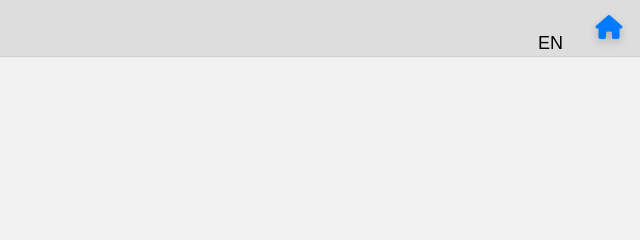
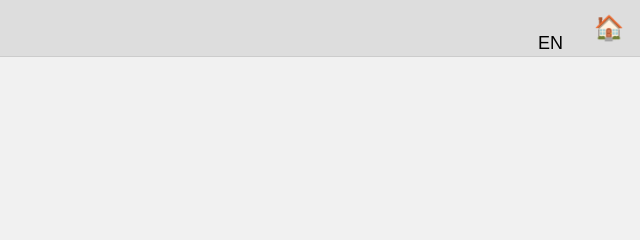
Before and after one commit to Nazar63844/pfl, a plain HTML site: page pict.html in a window 1280 px wide. Shown: the top 240 px of the page, 640-1280 px from the left. Drawn offline with nearby package versions, Linux system fonts and the light colour scheme.

Commit message:
Replace home icon with emoji in pict.html
Removed styles and icon for home link, replaced with emoji.

```diff
--- a/pict.html
+++ b/pict.html
@@ -55,18 +55,6 @@ hr {
   pointer-events: auto;
   transform: translateY(0);
 }
-#dm {
-  z-index: 1000;
-  color: #007bff;
-  border: none;
-  outline: none;
-  font-size: 24px;
-  cursor: pointer;
-  text-shadow: 0 4px 10px rgba(0, 0, 0, 0.2);
-}
-#dm:hover {
-  color: #0056b3;
-}
 body { margin-top: 55px}
 .navbar {
   position: fixed;
@@ -92,7 +80,7 @@ a {text-decoration: none;}
 </style>
 <body class="w3-light-grey">
 <div class="w3-container w3-border-bottom navbar">
-<h3>Мої картини <a href="index.html" class="w3-right" title="На головну"><i id="dm" class="fa-solid fa-house"></i></a></h3>
+<h3>Мої картини <a href="index.html" class="w3-right" title="На головну">🏠</a></h3>
 </div>
 
 <!-- First Section -->
```
